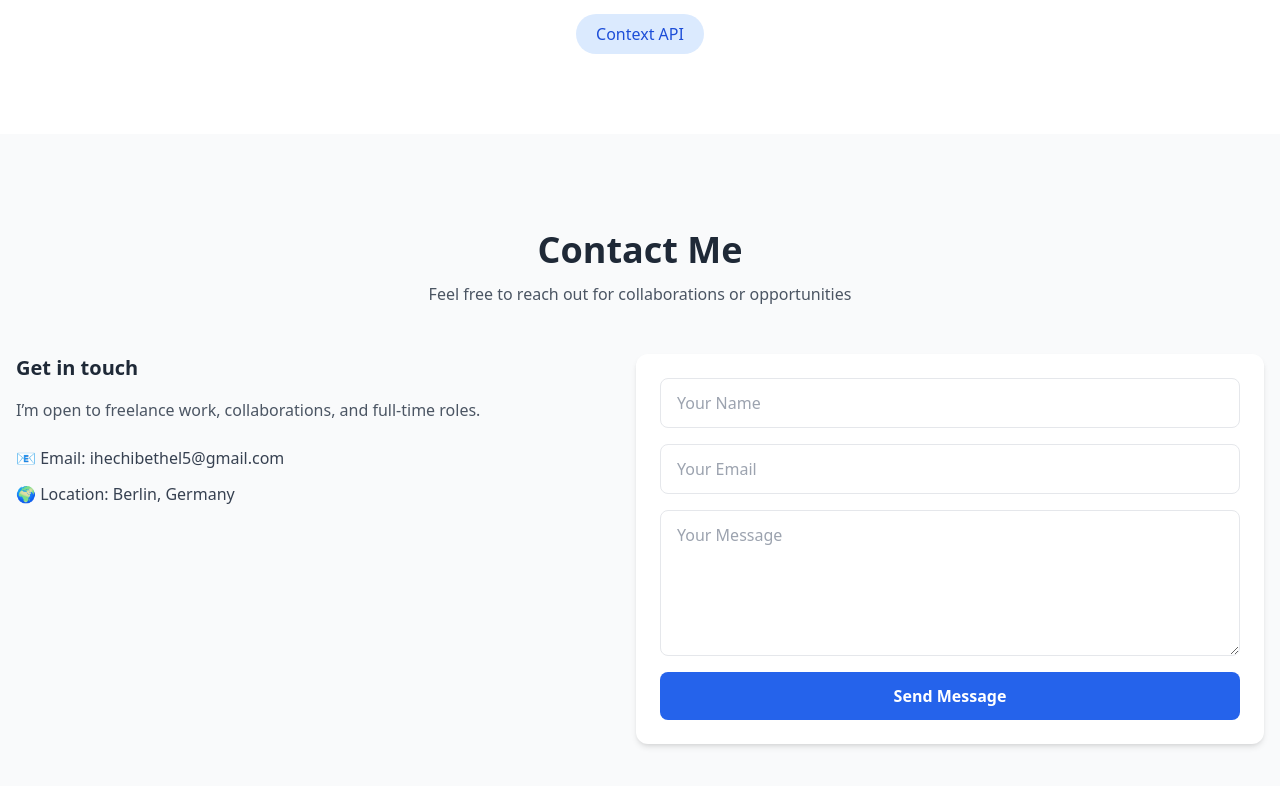
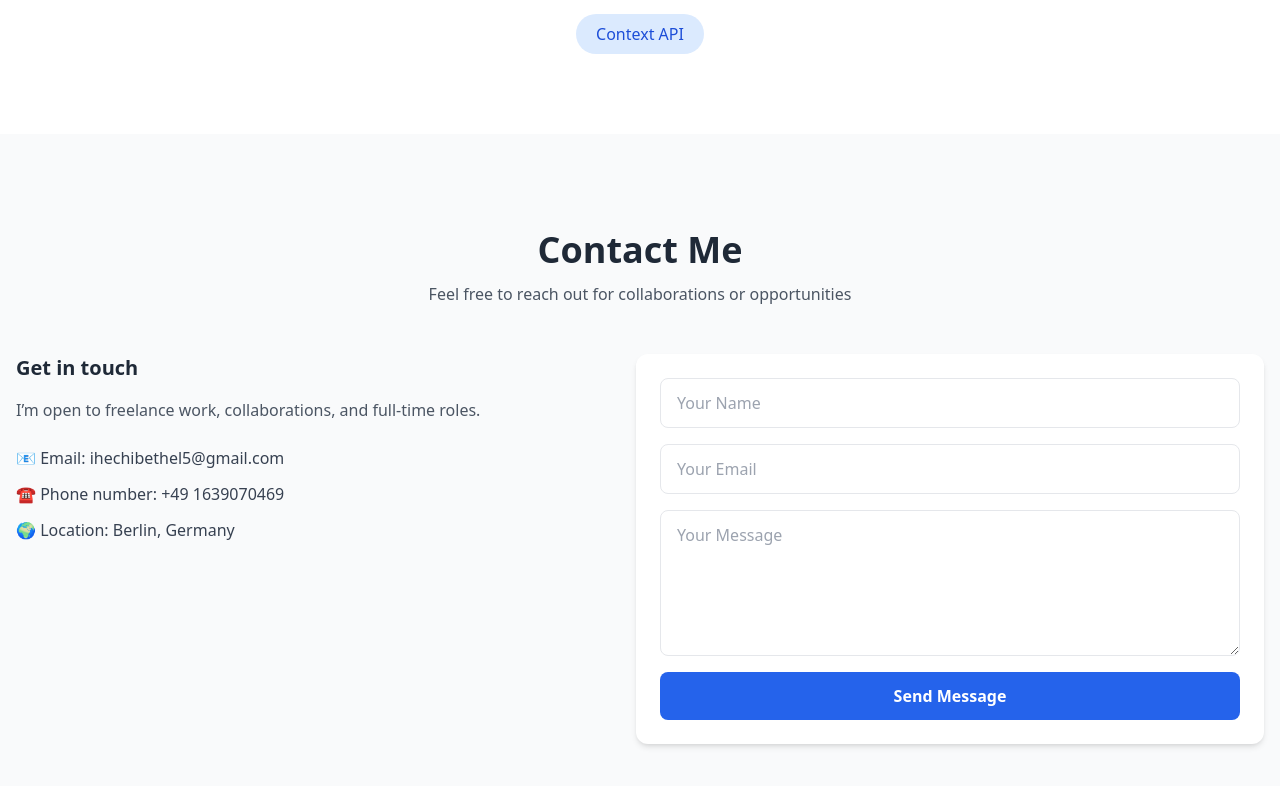
Before and after one commit to Ihiechi/portfolio, a React app: page / in a window 1280 px wide. Shown: the part 2026-2812 px from the top of the page. Built offline with nearby package versions, Linux system fonts and the light colour scheme; the HTML template or start-up script is replaced by a standard one.

Commit message:
Updated my call icon

```diff
--- a/src/sections/Contact.jsx
+++ b/src/sections/Contact.jsx
@@ -62,6 +62,9 @@ export default function Contact() {
             <p className="mb-3 text-gray-700">
               📧 Email: ihechibethel5@gmail.com
             </p>
+             <p className="mb-3 text-gray-700">
+             ☎️ Phone number: +49 1639070469
+            </p>
             <p className="mb-3 text-gray-700">🌍 Location: Berlin, Germany</p>
           </div>
 
```
